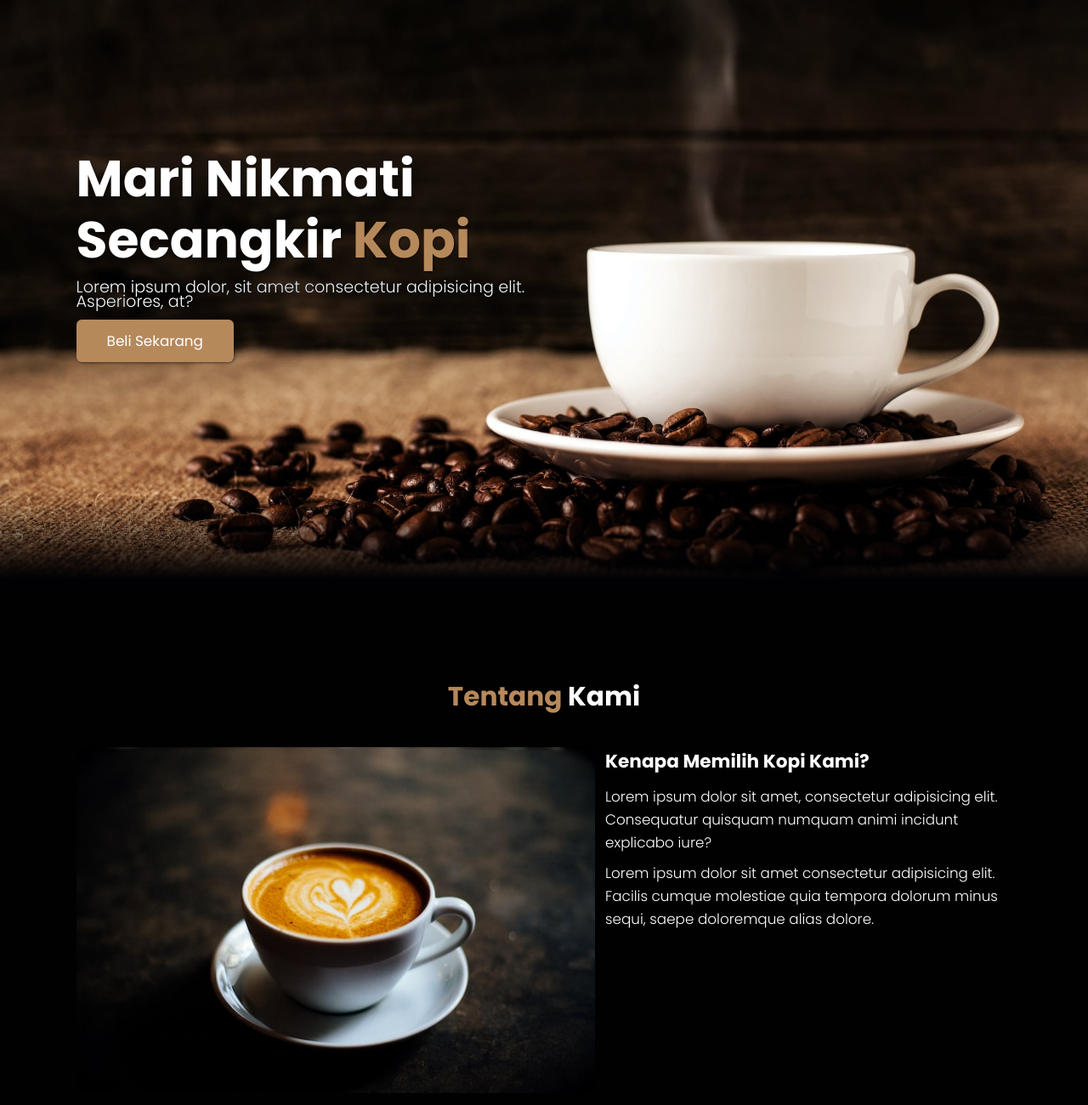
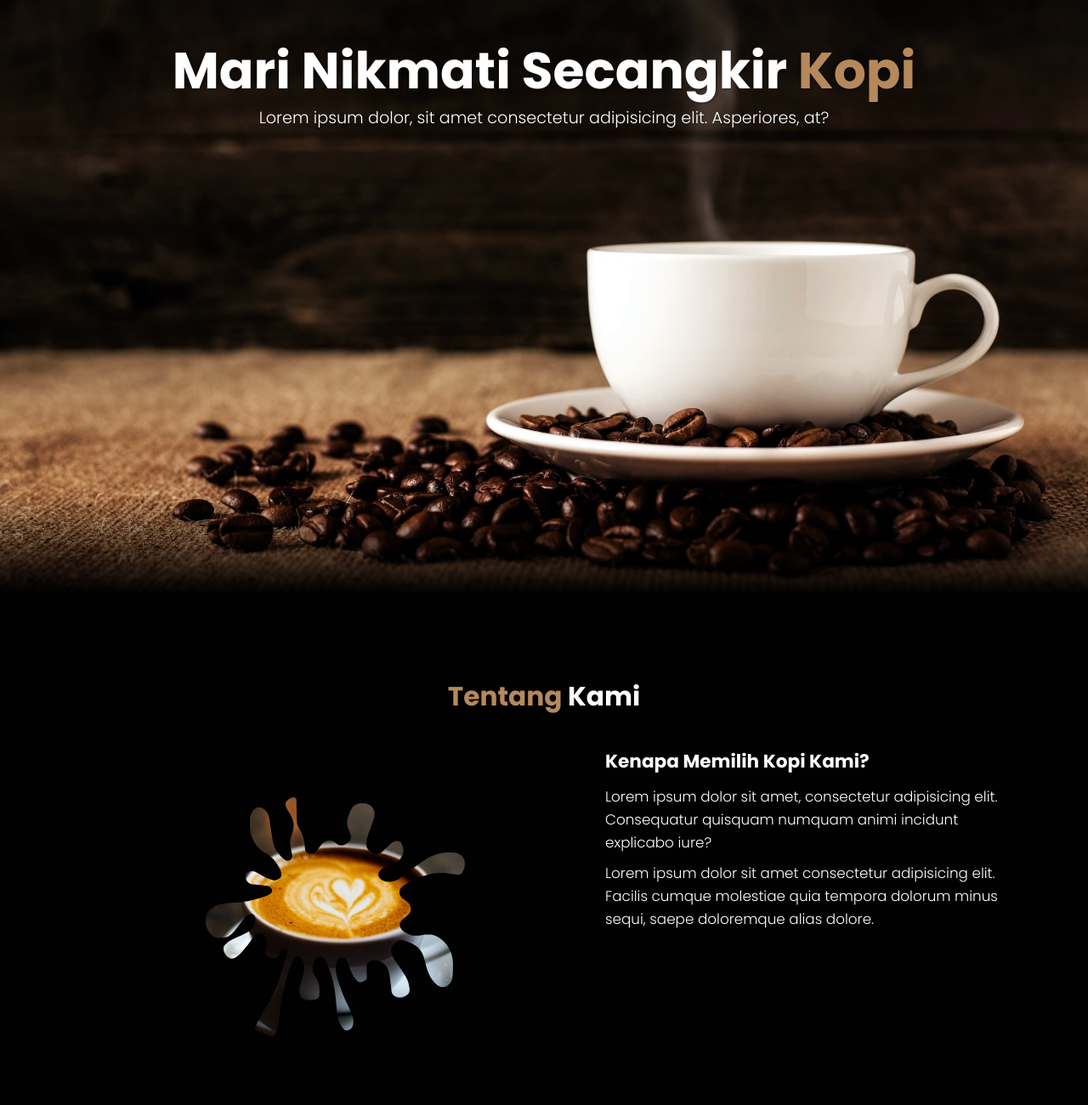
Before and after one commit to mzidan327/Kedai-Kopi-Kenangan-Senja-WPU, a plain HTML site: page index.html in a window 1280 px wide. Shown: the part 100-1400 px from the top of the page at 85% size. Drawn offline with nearby package versions, Linux system fonts and the light colour scheme.

Commit message:
menambahkan css masking

```diff
--- a/css/style.css
+++ b/css/style.css
@@ -181,9 +181,10 @@ body {
   background-size: cover;
   background-position: center;
   position: relative;
+  mask-image: linear-gradient(rgba(0, 0, 0, 1) 85%, rgba(0, 0, 0, 0));
 }
 
-.hero::after {
+/* .hero::after {
   content: "";
   display: block;
   position: absolute;
@@ -195,11 +196,24 @@ body {
     rgba(1, 1, 3, 1) 8%,
     rgba(255, 255, 255, 0) 50%
   );
+} */
+
+.hero .mask-container {
+  position: absolute;
+  inset: 0;
+  mask-image: url(../img/header-bg.svg);
+  mask-repeat: no-repeat;
+  mask-size: cover;
+  mask-position: center;
 }
 
 .hero .content {
   padding: 1.4rem 7%;
-  max-width: 60rem;
+  /* max-width: 60rem; */
+  width: 100%;
+  text-align: center;
+  position: fixed;
+  top: 130px;
 }
 
 .hero .content h1 {
@@ -267,7 +281,10 @@ body {
 
 .about .row .about-img img {
   width: 100%;
-  border-radius: 1rem;
+  mask-image: url(../img/menu/splash.svg);
+  mask-size: 50%;
+  mask-repeat: no-repeat;
+  mask-position: center;
 }
 
 .about .row .content {
--- a/index.html
+++ b/index.html
@@ -83,14 +83,15 @@
 
     <!-- Hero Section Start -->
     <section class="hero" id="home">
-      <main class="content">
-        <h1>Mari Nikmati Secangkir <span>Kopi</span></h1>
-        <p>
-          Lorem ipsum dolor, sit amet consectetur adipisicing elit. Asperiores,
-          at?
-        </p>
-        <a href="#" class="cta">Beli Sekarang</a>
-      </main>
+      <div class="mask-container">
+        <main class="content">
+          <h1>Mari Nikmati Secangkir <span>Kopi</span></h1>
+          <p>
+            Lorem ipsum dolor, sit amet consectetur adipisicing elit.
+            Asperiores, at?
+          </p>
+        </main>
+      </div>
     </section>
     <!-- Hero Section End -->
 
```
